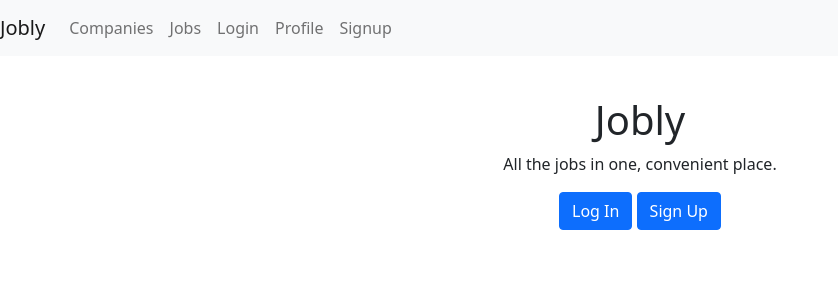
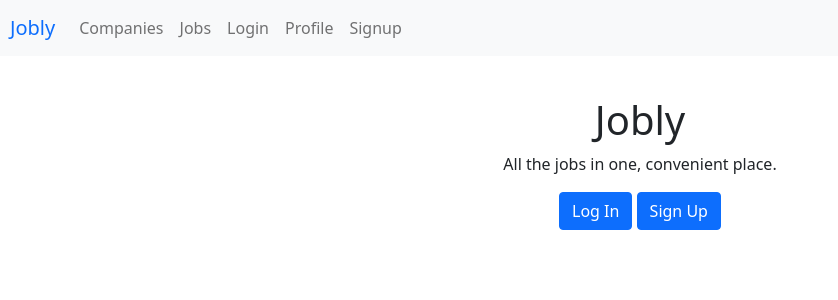
Before and after one commit to danveb/react-jobly-frontend, a React (Create React App) app: page / in a window 1280 px wide. Shown: the top 300 px of the page, without its empty margins (0-838 px from the left). Built offline with nearby package versions, Linux system fonts and the light colour scheme; no server answers.

Commit message:
add className to Navbar brand to style color

```diff
--- a/src/components/NavBar.js
+++ b/src/components/NavBar.js
@@ -1,5 +1,5 @@
 import React from "react"
-// import "../static/styles/NavBar.css"
+import "../static/styles/NavBar.css"
 import { Link } from "react-router-dom"
 import {
     Navbar,
@@ -12,23 +12,23 @@ import {
 const NavBar = () => {
     return (
         <div>
-            <Navbar color="light" light expand="lg">
-                <NavbarBrand tag={Link} exact to="/">Jobly</NavbarBrand>
+            <Navbar color="light" light expand="md">
+                <NavbarBrand className="text-primary" tag={Link} to="/">Jobly</NavbarBrand>
                 <Nav className="mr-auto" navbar>
                     <NavItem>
-                    <NavLink tag={Link} exact to="/companies">Companies</NavLink>
+                        <NavLink tag={Link} to="/companies">Companies</NavLink>
                     </NavItem>
                     <NavItem>
-                    <NavLink tag={Link} exact to="/jobs">Jobs</NavLink>
+                        <NavLink tag={Link} to="/jobs">Jobs</NavLink>
                     </NavItem>
                     <NavItem>
-                    <NavLink tag={Link} exact to="/login">Login</NavLink>
+                        <NavLink tag={Link} to="/login">Login</NavLink>
                     </NavItem>
                     <NavItem>
-                    <NavLink tag={Link} exact to="/profile">Profile</NavLink>
+                        <NavLink tag={Link} to="/profile">Profile</NavLink>
                     </NavItem>
                     <NavItem>
-                    <NavLink tag={Link} exact to="/signup">Signup</NavLink>
+                        <NavLink tag={Link} to="/signup">Signup</NavLink>
                     </NavItem>
                 </Nav>
             </Navbar>
```
